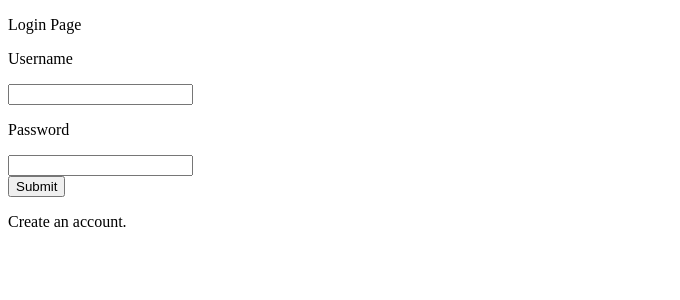
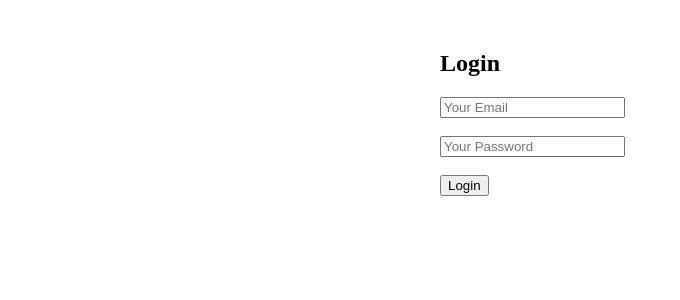
Before and after one commit to Biscute-kk/Personal_-Blog, a Next.js app: page /login in a window 1280 px wide. Shown: the top 300 px of the page, without its empty margins (0-680 px from the left). Built offline with nearby package versions, Linux system fonts and the light colour scheme.

Commit message:
create user and login page done

```diff
--- /dev/null
+++ b/app/api/login/route.ts
@@ -0,0 +1,58 @@
+import { NextResponse } from "next/server";
+import { Pool } from "pg";
+import bcrypt from "bcrypt";
+
+const pool=new Pool({
+    connectionString:process.env.DATABASE_URL,
+});
+
+type LoginRequest={
+    email:string;
+    password:string;
+};
+
+export async function POST(res:Request){
+    try{
+        const {email,password}:LoginRequest= await res.json();
+
+        if(!email || !password){
+            return NextResponse.json(
+                {err:"Email and Password required"},
+                {status:400}
+            )
+        }
+
+        const result=await pool.query(
+            `SELECT *FROM users WHERE email=$1`,
+            [email]
+        );
+        const user=result.rows[0];
+
+        //compare password
+        const isMatch=await bcrypt.compare(password,user.password);
+
+        if(!isMatch){
+           return NextResponse.json(
+                {err:"Invalid Email or Password"},
+                {status:401},
+            );
+        }
+         // Success (for now just return user)
+         return NextResponse.json(
+            {
+                message: "Login successful ✅",
+                user:{
+                    id:user.id,
+                    name:user.name,
+                    email:user.email,
+                },
+            },
+            {status:200}
+         );
+    }catch(err:any){
+        return NextResponse.json(
+            {status:"something went wrong"},
+            {status:500}
+        );
+    }
+}
--- /dev/null
+++ b/app/api/users/route.ts
@@ -0,0 +1,55 @@
+import { NextResponse } from "next/server";
+import {Pool} from "pg";
+import bcrypt from "bcrypt";
+const pool=new Pool ({
+    connectionString: process.env.DATABASE_URL,
+});
+
+// Define expected request body type
+type UserRequest = {
+  name: string;
+  email: string;
+  password: string;
+};
+
+
+export async function POST (req:Request){
+    //Get request body
+    try{
+        const {name,email,password}=await req.json();
+
+    //Validation
+    if (!name || !email || !password){
+        return NextResponse.json(
+            {
+                error:"All fields are required",
+                status:400
+            }
+        );
+    }
+        // Hash password
+    const hashedPassword = await bcrypt.hash(password, 10);
+    //Insert into database
+    const result = await pool.query(
+        `INSERT INTO users (name,email,password)
+        VALUES ($1,$2,$3)
+        RETURNING id,email,name`,
+        [name,email,hashedPassword]
+    );
+    //Success response
+    return NextResponse.json(result.rows[0],{status:201});
+}catch(err:any){
+    if (err.code==="23505"){
+        return NextResponse.json(
+            {error:"Email already exists"},
+           { status:400}
+        );
+    }else {
+        return NextResponse.json(
+            {error:"something went wrong"},
+            {status:500}
+        );
+    }
+}
+
+}
--- a/app/login/page.tsx
+++ b/app/login/page.tsx
@@ -1,23 +1,78 @@
-export default function Page(){
+"use client";
+import { useState,ChangeEvent } from "react";
+
+type loginData={
+    email:string;
+    password:string;
+};
+
+export default function Login(){
+    const [form,setForm]=useState<loginData>({
+        email:"",
+        password:""
+    });
+    const [message,setMessage]=useState<string>("");
+
+
+    const handleChange= (e:ChangeEvent<HTMLInputElement>)=>{
+        const {name,value}=e.target;
+
+        setForm((prev)=>({
+            ...prev,
+            [name]:value
+        }))
+    }
+
+    const handleSubmit= async (e:React.SyntheticEvent)=>{
+        e.preventDefault();
+        const res=await fetch("api/login",{
+            method:"POST",
+            headers:{
+                "Content-Type":"application/json",
+            },
+            body:JSON.stringify(form),
+        })
+        const data = await res.json();
+
+        if(!res.ok){
+            setMessage(data.err);
+        }else{
+            setMessage("Login successful✅");
+            console.log(data.user); // later use this
+        }
+    };
+
+
+
     return(
-        <>
+        <div style={{ maxWidth: 400, margin: "50px auto" }}>
+            <h2>Login</h2>
+            <form onSubmit={handleSubmit}>
+                <input
+                    type="email"
+                    name="email"
+                    value={form.email}
+                    placeholder="Your Email"
+                    onChange={handleChange}
+                    required
+                />
+                <br/><br/>
+                <input
+                    type="password"
+                    name="password"
+                    value={form.password}
+                    placeholder="Your Password"
+                    onChange={handleChange}
+                    required
+                />
+                <br/><br/>
+                <button type="submit">Login</button>
+
+            </form>
             <div >
-                <p>Login Page</p>
+                <p>{message}</p>
             </div>
-            <div>
-                <p>Username</p>
-            </div>
-            <input/>
-            <div>
-                <p>Password</p>
-            </div>
-            <input/>
-            <div>
-                <button className="border">Submit</button>
-            </div>
-            <div>
-                <p>Create an account.</p>
-            </div>
-        </>
+
+        </div>
     );
 }
--- /dev/null
+++ b/app/register/page.tsx
@@ -0,0 +1,88 @@
+"use client";
+
+import { useState, ChangeEvent, ChangeEventHandler } from "react";
+
+// Type for form state
+type FormData = {
+  name: string;
+  email: string;
+  password: string;
+};
+
+export default function Register(){
+    const [form,setForm]=useState<FormData>({
+        name:"",
+        email:"",
+        password:""
+    });
+
+    const[message,setMessage]=useState<string>("");
+
+    const handleChange=(e:ChangeEvent<HTMLInputElement>)=>{
+        setForm({
+            ...form,
+            [e.target.name]:e.target.value,
+        });
+    }
+
+    const handleSubmit=async (e:React.SyntheticEvent)=>{
+        e.preventDefault();
+
+        const res= await fetch("api/users",{
+            method: "POST",
+            headers:{
+                "Content-Type":"application/json"
+            },
+            body: JSON.stringify(form),
+        });
+        const data = await res.json();
+
+        if (!res.ok){
+            setMessage(data.error);
+        }else{
+            setMessage("User created successfully.✅");
+            //reset form
+            setForm({name:"",email:"",password:""});
+        }
+    };
+    return(
+        <div style={{ maxWidth: 400, margin: "50px auto" }}>
+            <h2>Create User</h2>
+            <form onSubmit={handleSubmit}>
+                <input
+                    name="name"
+                    type="text"
+                    placeholder="Name"
+                    onChange={handleChange}
+                    value={form.name }
+                    required
+                />
+                <br/><br/>
+                <input
+                    type="email"
+                    name="email"
+                    placeholder="Email"
+                    onChange={handleChange}
+                    value={form.email}
+                    required
+
+                />
+                <br/><br/>
+                <input
+                    type="password"
+                    name="password"
+                    placeholder="Password"
+                    onChange={handleChange}
+                    value={form.password}
+                    required
+
+                />
+                <button type="submit">Register</button>
+            </form>
+            <p>{message}</p>
+
+        </div>
+    );
+
+
+}
--- a/package.json
+++ b/package.json
@@ -9,13 +9,17 @@
     "lint": "eslint"
   },
   "dependencies": {
+    "bcrypt": "^6.0.0",
     "next": "16.2.1",
+    "pg": "^8.20.0",
     "react": "19.2.4",
     "react-dom": "19.2.4"
   },
   "devDependencies": {
     "@tailwindcss/postcss": "^4",
+    "@types/bcrypt": "^6.0.0",
     "@types/node": "^20",
+    "@types/pg": "^8.20.0",
     "@types/react": "^19",
     "@types/react-dom": "^19",
     "eslint": "^9",
```
Also changed, not shown: 1 other file (tests, documents, lock files or other folders).
